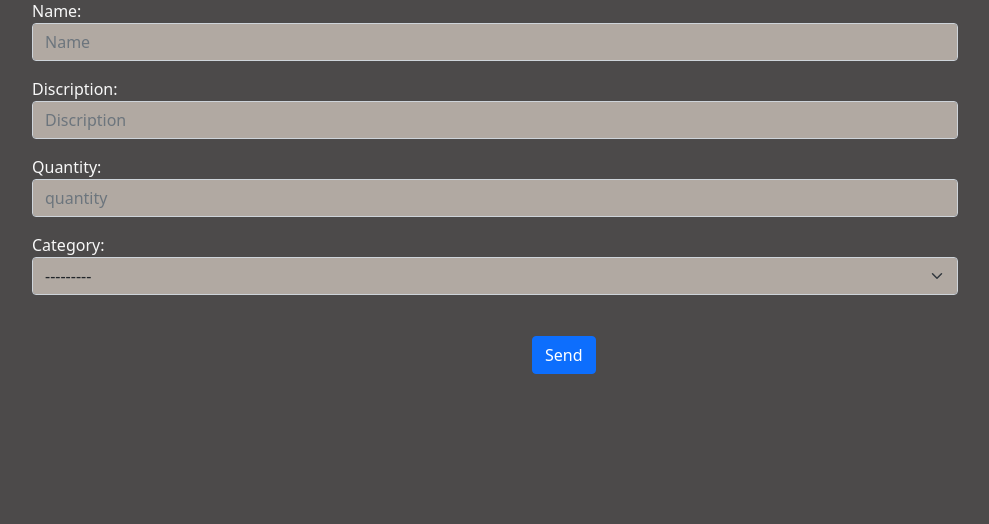
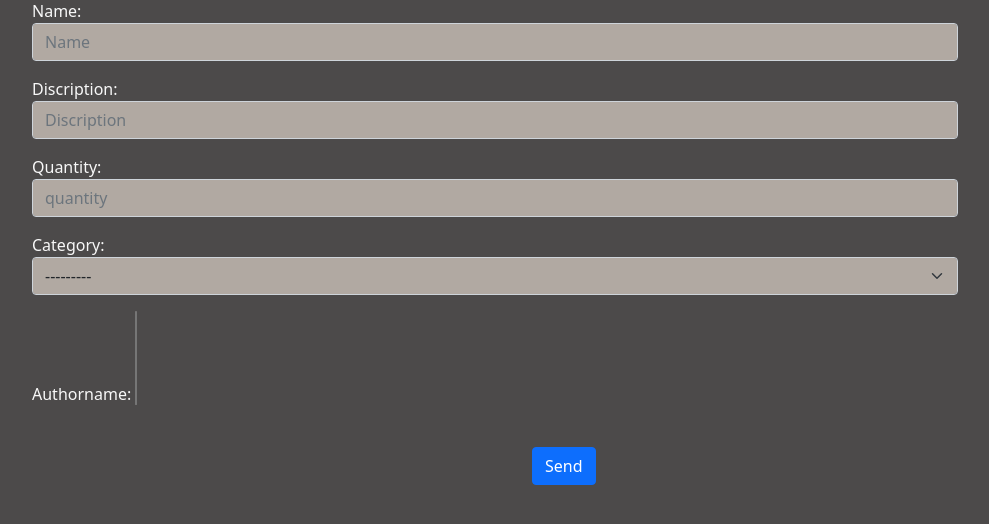
Before and after one commit to NikitaCitrusbug/library_management_system_, a Django app: page /Addbook/ in a window 1280 px wide. Shown: the part 212-736 px from the top of the page, without its empty margins (50-1039 px from the left). Run offline with Django 4.2, Linux system fonts and the light colour scheme; data that the repository does not hold is empty; some libraries are stand-ins or nearby versions.

Commit message:
changes in admin book page

```diff
--- a/librarymanagement/librarysystem/forms.py
+++ b/librarymanagement/librarysystem/forms.py
@@ -3,6 +3,11 @@
 from django import forms
 from django.contrib.auth.forms import UserCreationForm
 from .models import Author, Category, User , Book
+
+
+
+
+
 class CustomUserCreationForm(UserCreationForm):
     class Meta(UserCreationForm.Meta):
         model = User
@@ -38,15 +43,21 @@
 
 
 class AddForm(forms.ModelForm):
+    authorname = forms.ModelMultipleChoiceField(queryset=Author.objects.all())
+
+    widget=forms.CheckboxSelectMultiple()
     class Meta:
         model = Book
-        fields = '__all__'
+        fields = ['name' , 'discription' , 'quantity' , 'category' , 'authorname']
+
 
         widgets = {
             'name':forms.TextInput(attrs={'class':'form-control','placeholder':'Name'}),
             'discription':forms.TextInput(attrs={'class':'form-control','placeholder':'Discription'}),
             'quantity':forms.NumberInput(attrs={'class':'form-control','placeholder':'quantity'}),
             'category':forms.Select(attrs={'class':'form-control form-select','placeholder':'select category'}),
+            'authorname':forms.Select(attrs={'class':'form-control form-select','placeholder':'select author'}),
+
 
         }
 
--- a/librarymanagement/librarysystem/templates/book/add_book.html
+++ b/librarymanagement/librarysystem/templates/book/add_book.html
@@ -5,6 +5,9 @@
     {% csrf_token %}
     <div class="form-row">
       <div class="form-group">{{form.as_p}}</div>
+      {% for book in bookdetail %} {% for authorname in book.author.all %}
+              <p>{{authorname}}</p>
+            {%endfor%}{%endfor%}
 
       <button type="submit" class="btn btn-primary" id="btn">Send</button>
     </div>
--- a/librarymanagement/librarysystem/views.py
+++ b/librarymanagement/librarysystem/views.py
@@ -62,6 +62,7 @@
         form = self.form_class(request.POST)
         if form.is_valid():
             form.save()
+            print('msg')
             return redirect('bookretrieve')
         else:
             return HttpResponse('error')
```
